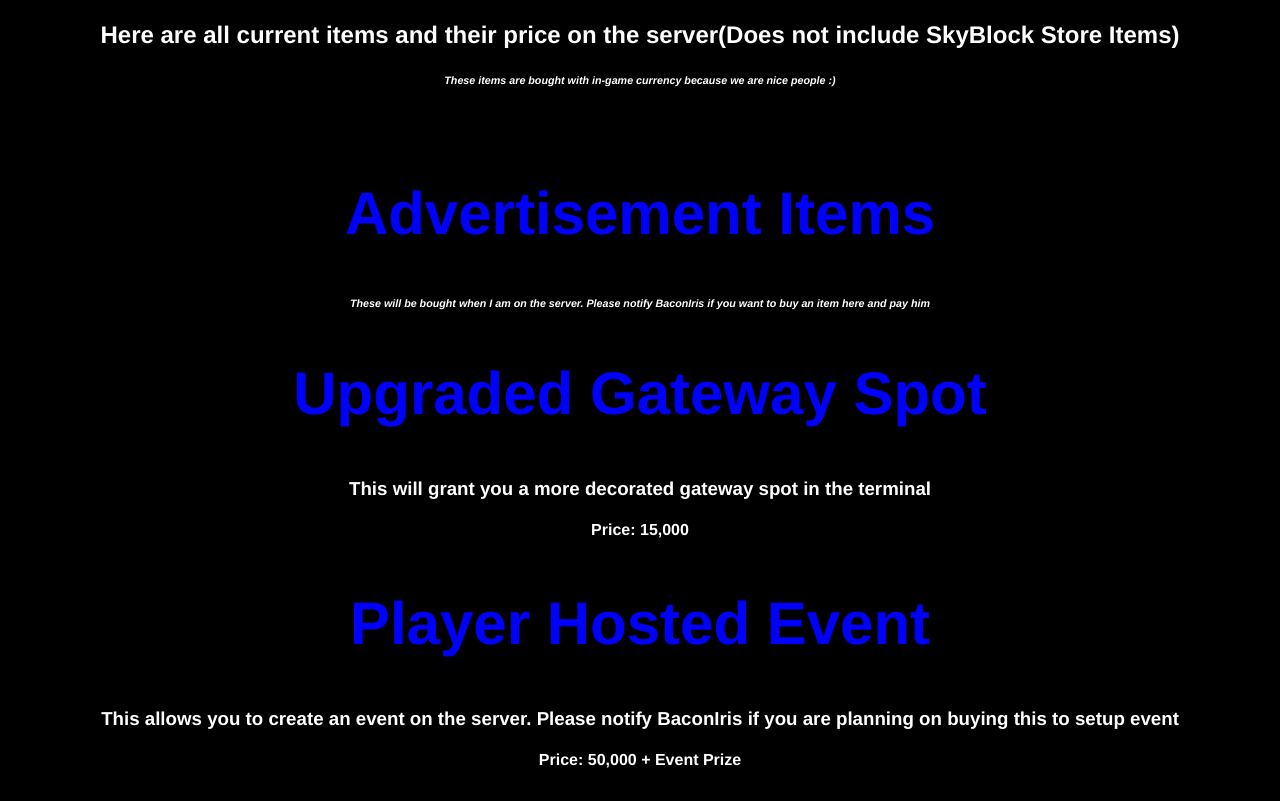
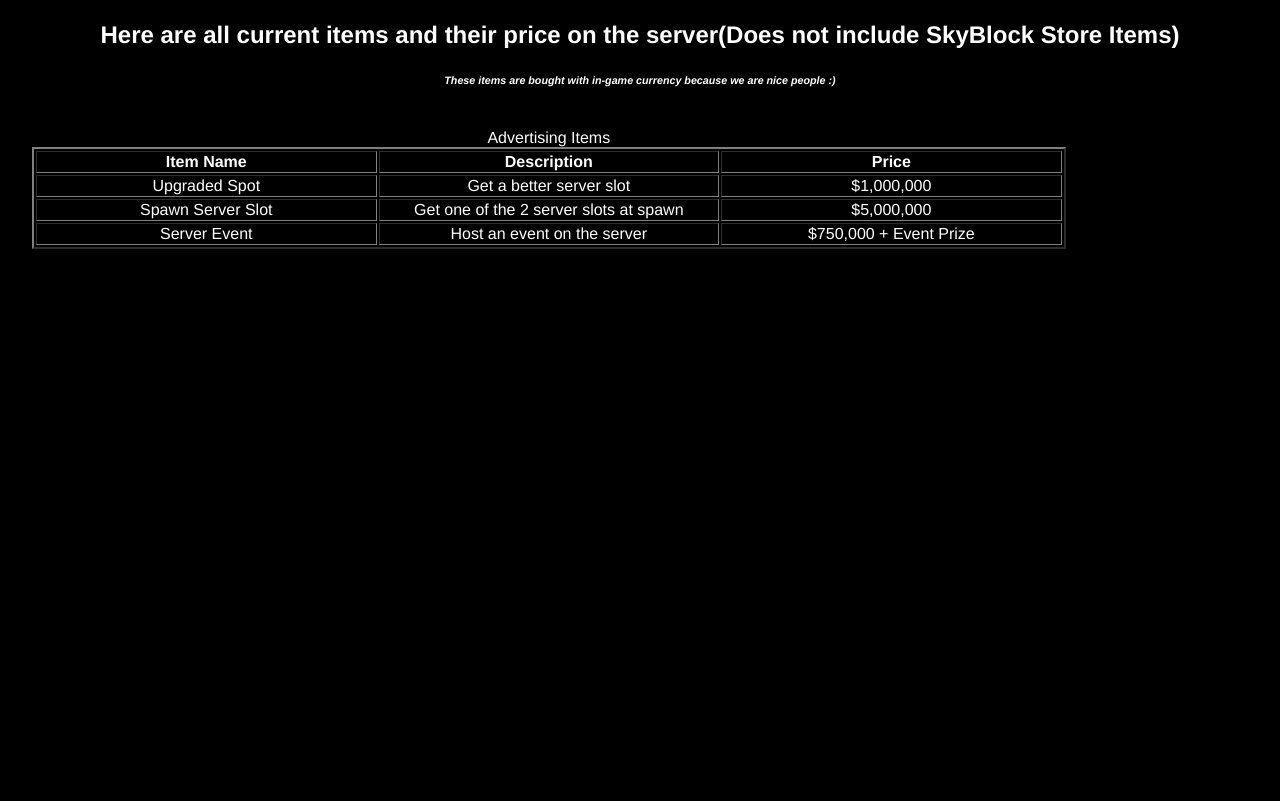
Before and after one commit to TheIrisProtocol/Iris-Gateway, a plain HTML site: page prices.html in a window 1280 px wide. Shown: the part 789-1590 px from the top of the page. After the commit the page ends 1070 px from the top, so only its background shows below. Drawn offline with Linux system fonts and the light colour scheme.

Commit message:
Update prices.html

```diff
--- a/prices.html
+++ b/prices.html
@@ -12,7 +12,11 @@
 
     <!-- import the webpage's javascript file -->
     <script src="/script.js" defer></script>
-
+<style>
+th, td{
+width:20%;
+}
+</style>
         <script>
 window.addEventListener('load', function () {
   console.log('Webpage Loaded');
@@ -42,32 +46,29 @@ window.addEventListener('load', function () {
     </h6>
 
     <br />
-    <h2 id="heading">
-      Advertisement Items
-    </h2>
-    <h6 style="font-style:italic;">
-      These will be bought when I am on the server. Please notify BaconIris if you want to buy an item here and pay him
-    </h6>
-   <h2 id="heading">
-     Upgraded Gateway Spot
-    </h2>
-    <h3>
-      This will grant you a more decorated gateway spot in the terminal
-    </h3>
-    <h4>
-      Price:
-      15,000
-    </h4>
-    <h2 id="heading">
-      Player Hosted Event
-    </h2>
-    <h3>
-      This allows you to create an event on the server. Please notify BaconIris if you are planning on buying this to setup event
-    </h3>
-    <h4>
-      Price:
-      50,000 + Event Prize
-    </h4>
+    <table border="2" style="color:white;" width="85%">
+<caption>Advertising Items</caption>
+<tr>
+<th>Item Name</th>
+<th>Description</th>
+<th>Price</th>
+</tr>
+<tr>
+<td>Upgraded Spot</td>
+<td>Get a better server slot</td>
+<td>$1,000,000</td>
+</tr>
+<tr>
+<td>Spawn Server Slot</td>
+<td>Get one of the 2 server slots at spawn</td>
+<td>$5,000,000</td>
+</tr>
+<tr>
+<td>Server Event</td>
+<td>Host an event on the server</td>
+<td>$750,000 + Event Prize</td>
+</tr>
+</table>
 
 
   </body>
```
